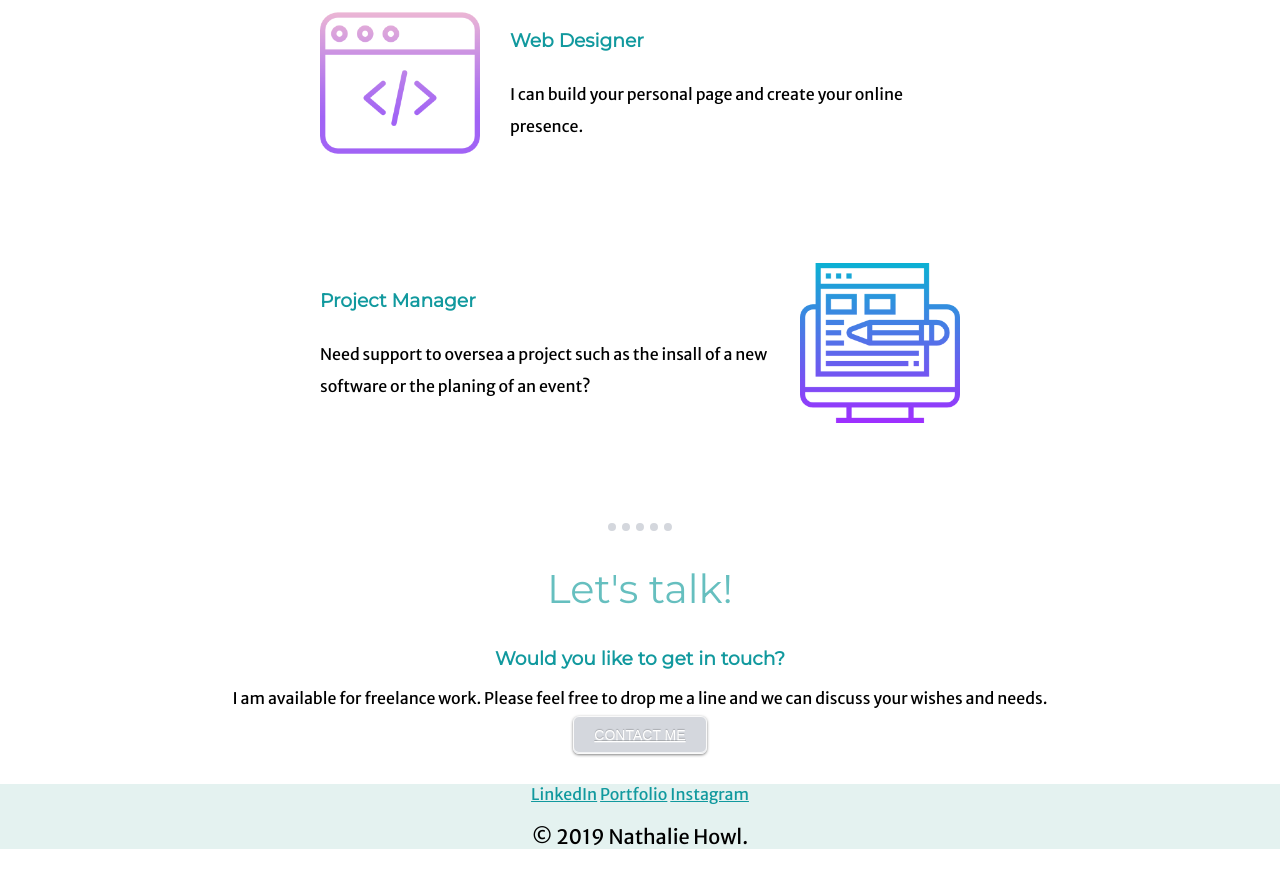
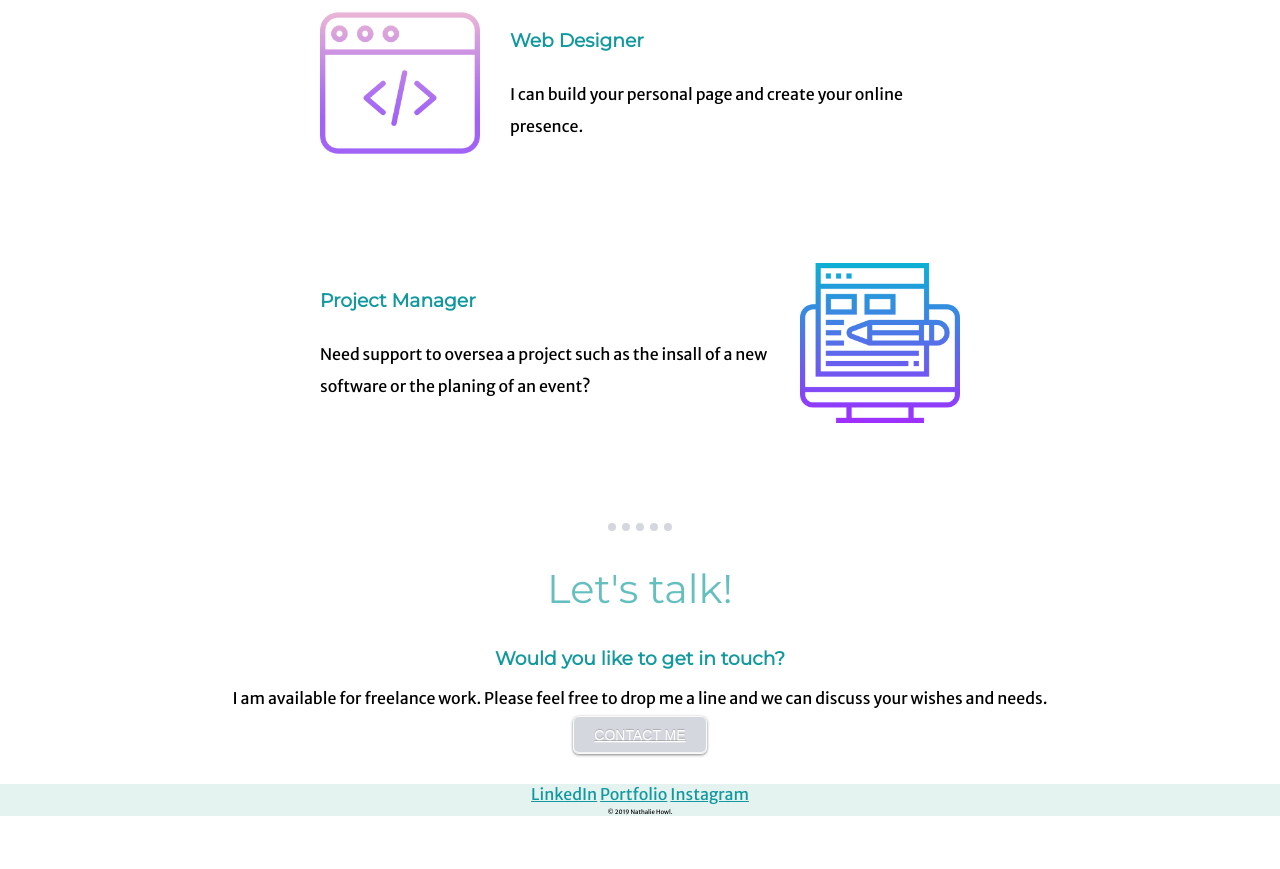
Before and after one commit to nhowl/personalpage1, a plain HTML site: page index.html in a window 1280 px wide. Shown: the part 1908-2777 px from the top of the page. After the commit the page ends 2728 px from the top, so only its background shows below. Drawn offline with Linux system fonts and the light colour scheme.

Commit message:
Update index.html

```diff
--- a/index.html
+++ b/index.html
@@ -61,7 +61,7 @@
       <a class="footer-link" href="https://www.linkedin.com/in/nathaliehowl">LinkedIn</a>
       <a class="footer-link" href="https://nathaliehowl.jimdo.com/">Portfolio</a>
       <a class="footer-link" href="https://www.instagram.com/howlingnatha">Instagram</a>
-      <p style=font-size:20px;">© 2019 Nathalie Howl.</p>
+      <p style=font-size:25%;">© 2019 Nathalie Howl.</p>
     </div>
 
 
```
